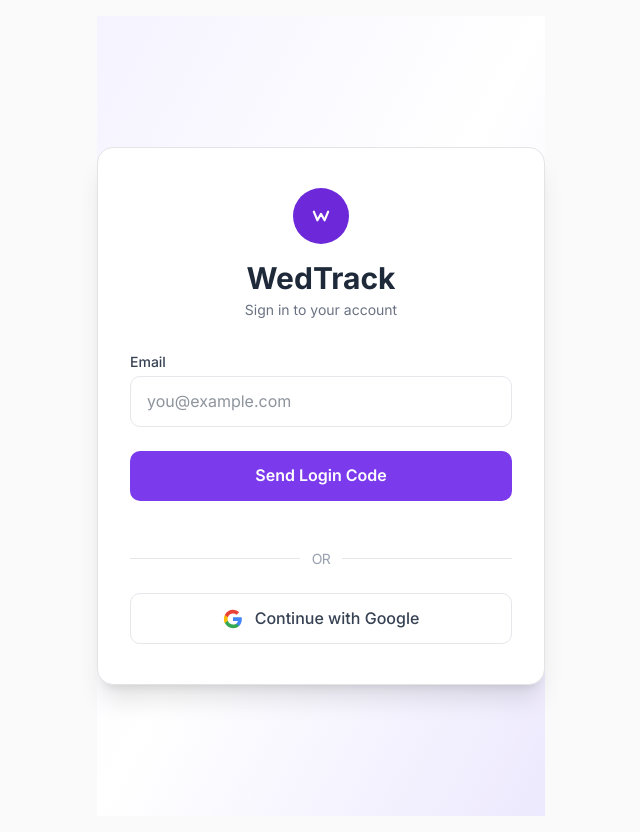
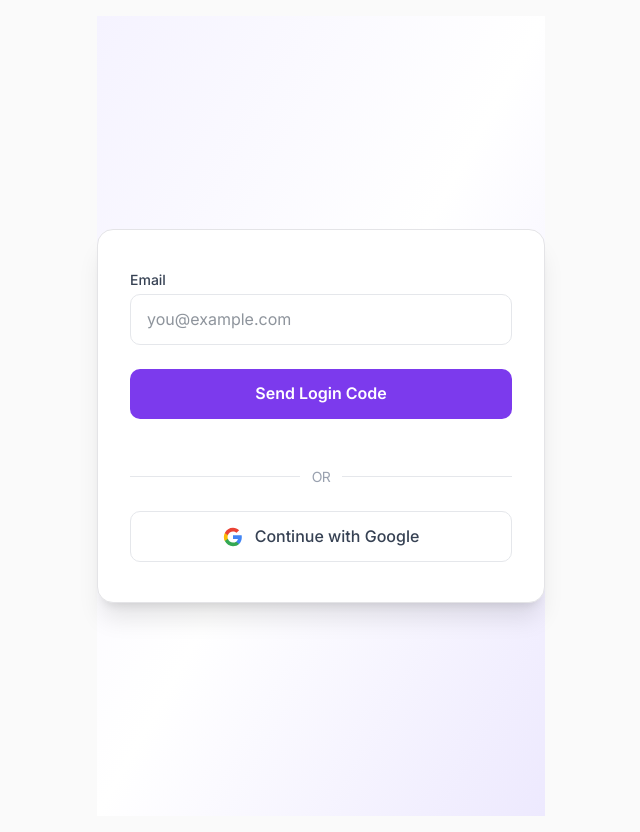
Before and after one commit to luffyYO/WedTrack, a React (Vite) app in the folder frontend/: page /login in a window 1280 px wide. Shown: the whole page, without its empty margins (319-959 px from the left). Built offline with nearby package versions, Linux system fonts and the light colour scheme.

Commit message:
otp and logo fix

```diff
--- a/frontend/src/pages/LoginPage.tsx
+++ b/frontend/src/pages/LoginPage.tsx
@@ -41,32 +41,30 @@
       setError("Please enter the OTP");
       return;
     }
-    setLoading(true);
-    setError("");
 
-    const { error } = await supabase.auth.verifyOtp({
-      email,
-      token: otp,
-      type: 'magiclink' // Note: 'magiclink' works for OTPs sent via signInWithOtp if configured correctly, or use 'email' depending on Supabase version
-    });
+    try {
+      setLoading(true);
+      setError("");
 
-    // Try 'email' type if 'magiclink' fails, or if you specifically enabled OTP in Supabase
-    if (error) {
-      const { error: error2 } = await supabase.auth.verifyOtp({
+      const { data, error } = await supabase.auth.verifyOtp({
         email,
         token: otp,
-        type: 'email'
+        type: "email",
       });
 
+      if (error) {
+        console.error("Verification error:", error.message);
+        setError(error.message);
+        return;
+      }
+
+      console.log("User logged in:", data.user?.email);
+      navigate("/home");
+    } catch (err) {
+      console.error("Unexpected error:", err);
+      setError("Something went wrong. Please try again.");
+    } finally {
       setLoading(false);
-      if (error2) {
-        setError(error2.message);
-      } else {
-        navigate("/home");
-      }
-    } else {
-      setLoading(false);
-      navigate("/home");
     }
   };
 
@@ -86,17 +84,7 @@
       <div className="w-full max-w-md px-8 py-10 bg-white rounded-2xl shadow-xl border border-[var(--color-border)]">
 
         {/* Logo / Title */}
-        <div className="text-center mb-8">
-          <div className="inline-flex items-center justify-center w-14 h-14 rounded-full bg-primary-700 mb-4">
-            <svg viewBox="0 0 14 14" fill="none" className="w-5 h-5">
-              <path d="M2 4L4.5 10L7 5.5L9.5 10L12 4" stroke="white" strokeWidth="1.5" strokeLinecap="round" strokeLinejoin="round" />
-            </svg>
-          </div>
-          <h1 className="text-3xl font-bold text-gray-800">WedTrack</h1>
-          <p className="text-gray-500 mt-1 text-sm">
-            {step === 1 ? "Sign in to your account" : "Enter the code sent to your email"}
-          </p>
-        </div>
+
 
         {/* Error/Success Messages */}
         {error && (
```
